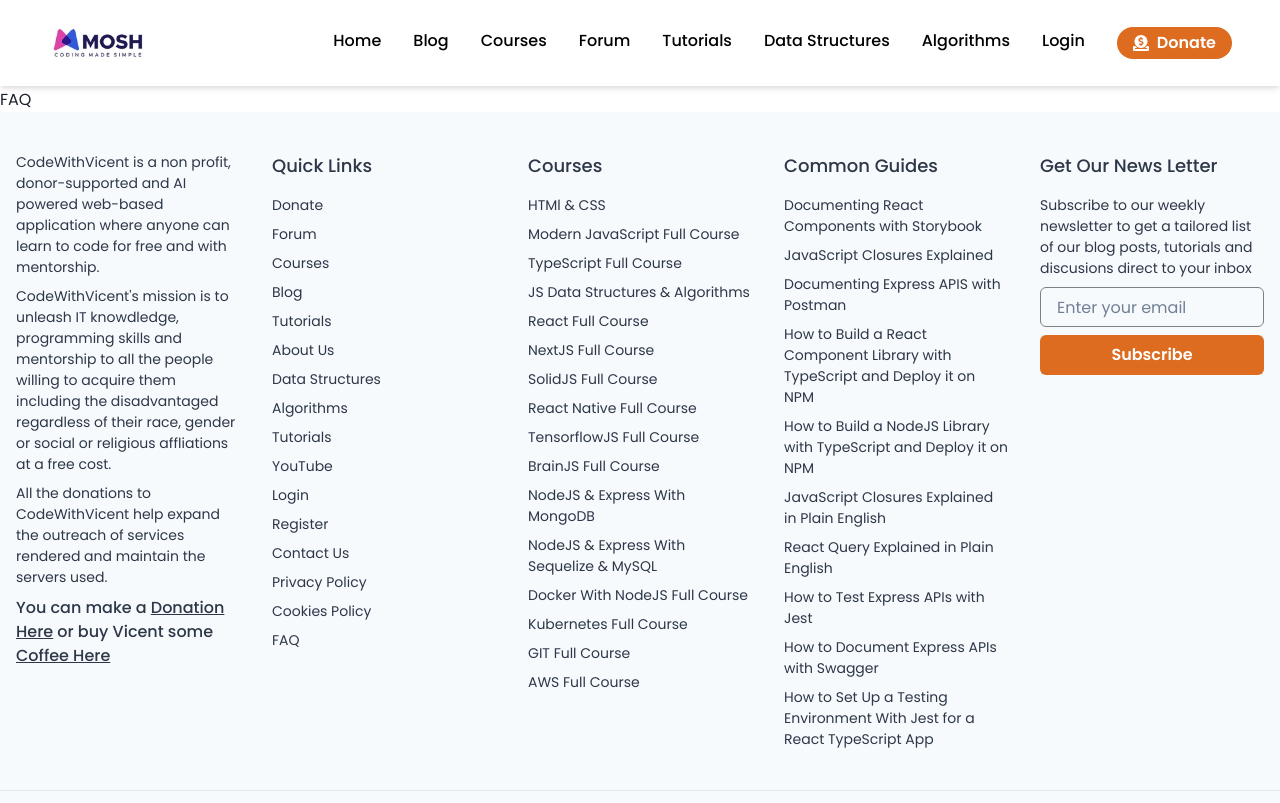
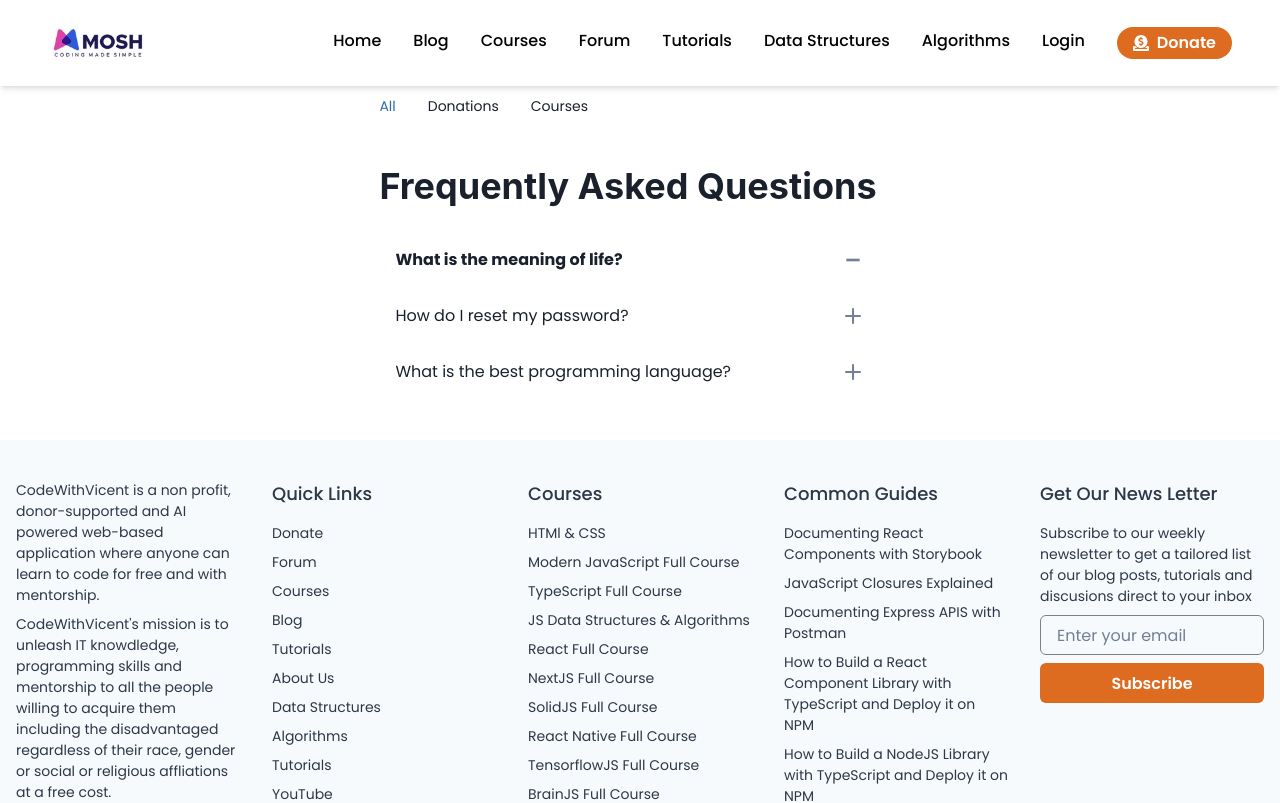
Before and after one commit to Abeinevincent/my-website, a React (Vite) app: page /faqs in a window 1280 px wide. Shown: the top 803 px of the page. Built offline with nearby package versions, Linux system fonts and the light colour scheme.

Commit message:
Initiated FAq's page

```diff
--- a/src/pages/blog/Blog.tsx
+++ b/src/pages/blog/Blog.tsx
@@ -19,7 +19,7 @@
 const Blog = () => {
   return (
     <Flex
-      w={{base: "95%", md: "85%", lg: "60%"}}
+      w={{ base: "95%", md: "85%", lg: "60%" }}
       p={{ base: 0, md: 35 }}
       h="100%"
       align="center"
@@ -30,14 +30,18 @@
         <Box>
           <Tabs>
             <Flex justify={"flex-start"}>
-              <TabList w={{base: "100%", lg: "50%"}} border={"none"} overflow={"hidden"}>
+              <TabList
+                w={{ base: "100%", lg: "50%" }}
+                border={"none"}
+                overflow={"hidden"}
+              >
                 <Tab fontSize={14}>Latest</Tab>
-                <Tab fontSize={14}>Recommended for You</Tab>
+                <Tab fontSize={14}>Recommended</Tab>
                 <Tab fontSize={14}>Trending</Tab>
               </TabList>
               <Flex
                 align={"center"}
-                display={{base: "none", md: "none", lg: "flex"}}
+                display={{ base: "none", md: "none", lg: "flex" }}
                 _focus={{
                   outline: "none",
                   border: "1px solid #ccc",
--- a/src/pages/donate/Donate.tsx
+++ b/src/pages/donate/Donate.tsx
@@ -11,6 +11,8 @@
   Box,
   InputGroup,
   InputRightElement,
+  Divider,
+  Text,
 } from "@chakra-ui/react";
 import { Link } from "react-router-dom";
 import { PrimaryColor } from "../../theme/GlobalStyles";
@@ -30,22 +32,16 @@
           }
         />
       </Flex>
-      <Flex
-        flexDir={"column"}
-        p={{ sm: 1, lg: 8 }}
-        flex={1}
-        align={"center"}
-        justify={"center"}
-      >
+      <Flex flexDir={"column"} p={{ sm: 1, lg: 8 }} flex={1} align={"center"}>
         <Stack bg="white" p={8} spacing={4} w={"full"} maxW={"md"}>
           <Heading overflowY={"hidden"} fontSize={{ base: "2xl", lg: "3xl" }}>
             Make a Secure Donation
           </Heading>
-
-          {/* <FormControl isRequired id="email">
-            <FormLabel>Email address</FormLabel>
-            <Input placeholder="Email" type="email" />
-          </FormControl> */}
+          <Text>
+            Suport CodeWithVicent's mission by donating something. Your donation
+            helps us create more awesome and top-notch courses. This helps
+            learners ace everything on one place.
+          </Text>
 
           <Stack spacing={6}>
             <Stack
@@ -92,34 +88,12 @@
               bgColor={PrimaryColor}
               variant={"solid"}
             >
-              Donate Custom Amount One Time
+              Make a Custom One Time Donation
             </Button>
           </Stack>
-          <Flex alignItems="center" my={4}>
-            <Flex flex="1" h="1px" bg="gray.200" ml="4"></Flex>
+          <Flex mt={5} alignItems="center">
+            <Divider colorScheme={"black"} mt={6} />
           </Flex>
-
-          {/* Add the donate with card option */}
-          <Button
-            // onClick={handleGoogleLogin}
-            variant="outline"
-            borderWidth="2px"
-            borderColor="gray.200"
-            display={"flex"}
-            justifyContent="space-around"
-            borderRadius={5}
-          >
-            <BsCreditCard style={{ color: PrimaryColor }} />
-            {/* <Image
-              w={25}
-              h={25}
-              src={
-                "https://e7.pngegg.com/pngimages/415/124/png-clipart-mastercard-visa-bank-card-payment-mastercard-text-service.png"
-              }
-              alt=""
-            /> */}
-            Donate with Card
-          </Button>
         </Stack>
         <Flex
           px={{ base: 6, lg: 1 }}
@@ -129,9 +103,15 @@
         >
           <Box
             fontSize={{ base: 12, md: 14, lg: 16 }}
-            textDecoration="underline"
+            // textDecoration="underline"
+            _hover={{ textDecoration: "underline" }}
           >
-            <Link to="/"> Frequently Asked Questions</Link>
+            <Link to="/">
+              <Box style={{ fontWeight: "bold" }}>
+                {" "}
+                Frequently Asked Questions
+              </Box>
+            </Link>
           </Box>
         </Flex>
       </Flex>
--- a/src/pages/faq/Faq.tsx
+++ b/src/pages/faq/Faq.tsx
@@ -1,11 +1,205 @@
-import React from 'react'
+import { AddIcon, MinusIcon } from "@chakra-ui/icons";
+import {
+  Accordion,
+  AccordionButton,
+  AccordionIcon,
+  AccordionItem,
+  AccordionPanel,
+  Box,
+  Tabs,
+  TabList,
+  TabPanels,
+  Tab,
+  TabPanel,
+  Heading,
+  Flex,
+  Input,
+  Button,
+} from "@chakra-ui/react";
+import React, { useState } from "react";
+import { FaSearch } from "react-icons/fa";
+import { PrimaryYellowColor } from "../../theme/GlobalStyles";
 
 const Faq = () => {
+  const [activeIndex, setActiveIndex] = useState(0);
+
+  const handleAccordionChange = (index: any) => {
+    setActiveIndex(index === activeIndex ? -1 : index);
+  };
+
+  const faqsData = [
+    {
+      question: "What is the meaning of life?",
+      answer:
+        "That's a philosophical question that has puzzled humanity for centuries. The answer is subjective and varies depending on who you ask.",
+    },
+    {
+      question: "How do I reset my password?",
+      answer:
+        "You can reset your password by clicking on the 'Forgot Password' link on the login page and following the instructions.",
+    },
+    {
+      question: "What is the best programming language?",
+      answer:
+        "That's a subjective question and depends on your goals and preferences. Some popular programming languages include JavaScript, Python, Java, and C++.",
+    },
+  ];
+
   return (
-    <div>
-      FAQ
-    </div>
-  )
-}
+    <Box
+      w={{ base: "95%", md: "80%", lg: "60%" }}
+      display={"flex"}
+      justifyContent="center"
+      alignItems={"center"}
+      h="100%"
+      margin={"auto"}
+    >
+      <Box>
+        <Tabs>
+          <Flex justify={"flex-start"}>
+            <TabList
+              w={{ base: "100%", lg: "100%" }}
+              border={"none"}
+              overflow={"hidden"}
+            >
+              <Tab fontSize={14}>All</Tab>
+              <Tab fontSize={14}>Donations</Tab>
+              <Tab fontSize={14}>Courses</Tab>
+            </TabList>
+          </Flex>
 
-export default Faq
+          <TabPanels>
+            <TabPanel>
+              <Box p={6} pl={0} flex={1}>
+                <Heading mb={6} overflow="hidden">
+                  Frequently Asked Questions
+                </Heading>
+                <Accordion allowToggle onChange={handleAccordionChange}>
+                  {faqsData.map((faq: any, index: any) => (
+                    <AccordionItem key={index} border="none">
+                      <AccordionButton
+                        py={4}
+                        _focus={{ boxShadow: "none" }}
+                        fontWeight={activeIndex === index ? "bold" : "normal"}
+                      >
+                        <Box flex="1" textAlign="left">
+                          {faq.question}
+                        </Box>
+                        <AccordionIcon
+                          as={activeIndex === index ? MinusIcon : AddIcon}
+                          boxSize={4}
+                          color="gray.500"
+                        />
+                      </AccordionButton>
+                      <AccordionPanel
+                        pb={4}
+                        fontWeight="normal"
+                        display={activeIndex === index ? "block" : "none"}
+                      >
+                        {faq.answer}
+                      </AccordionPanel>
+                    </AccordionItem>
+                  ))}
+                </Accordion>
+              </Box>
+            </TabPanel>
+
+            <TabPanel>
+              <Box p={6} pl={0} flex={1}>
+                <Heading mb={6} overflow="hidden">
+                  Frequently Asked Questions
+                </Heading>
+                <Accordion allowToggle onChange={handleAccordionChange}>
+                  {faqsData.map((faq: any, index: any) => (
+                    <AccordionItem key={index} border="none">
+                      <AccordionButton
+                        py={4}
+                        _focus={{ boxShadow: "none" }}
+                        fontWeight={activeIndex === index ? "bold" : "normal"}
+                      >
+                        <Box flex="1" textAlign="left">
+                          {faq.question}
+                        </Box>
+                        <AccordionIcon
+                          as={activeIndex === index ? MinusIcon : AddIcon}
+                          boxSize={4}
+                          color="gray.500"
+                        />
+                      </AccordionButton>
+                      <AccordionPanel
+                        pb={4}
+                        fontWeight="normal"
+                        display={activeIndex === index ? "block" : "none"}
+                      >
+                        {faq.answer}
+                      </AccordionPanel>
+                    </AccordionItem>
+                  ))}
+                </Accordion>
+              </Box>
+            </TabPanel>
+
+            <TabPanel>
+              <Box p={6} pl={0} flex={1}>
+                <Heading mb={6} overflow="hidden">
+                  Frequently Asked Questions
+                </Heading>
+                <Accordion allowToggle onChange={handleAccordionChange}>
+                  {faqsData.map((faq: any, index: any) => (
+                    <AccordionItem key={index} border="none">
+                      <AccordionButton
+                        py={4}
+                        _focus={{ boxShadow: "none" }}
+                        fontWeight={activeIndex === index ? "bold" : "normal"}
+                      >
+                        <Box flex="1" textAlign="left">
+                          {faq.question}
+                        </Box>
+                        <AccordionIcon
+                          as={activeIndex === index ? MinusIcon : AddIcon}
+                          boxSize={4}
+                          color="gray.500"
+                        />
+                      </AccordionButton>
+                      <AccordionPanel
+                        pb={4}
+                        fontWeight="normal"
+                        display={activeIndex === index ? "block" : "none"}
+                      >
+                        {faq.answer}
+                      </AccordionPanel>
+                    </AccordionItem>
+                  ))}
+                </Accordion>
+              </Box>
+
+              <Box display={"flex"} justifyContent="center">
+                <Button
+                  backgroundColor="transparent"
+                  border={`2px solid ${PrimaryYellowColor}`}
+                  color={PrimaryYellowColor}
+                  fontWeight={400}
+                  variant="solid"
+                  mt={5}
+                  overflowY={"hidden"}
+                  p={5}
+                  height={8}
+                  borderRadius={0}
+                  w="50%"
+                  _hover={{
+                    backgroundColor: PrimaryYellowColor,
+                    color: "white",
+                  }}
+                >
+                  Load More Blogs
+                </Button>
+              </Box>
+            </TabPanel>
+          </TabPanels>
+        </Tabs>
+      </Box>
+    </Box>
+  );
+};
+
+export default Faq;
```
Also changed, not shown: src/pages/login/Login.tsx (+16 -10 lines), src/pages/register/Register.tsx (+17 -12 lines).
